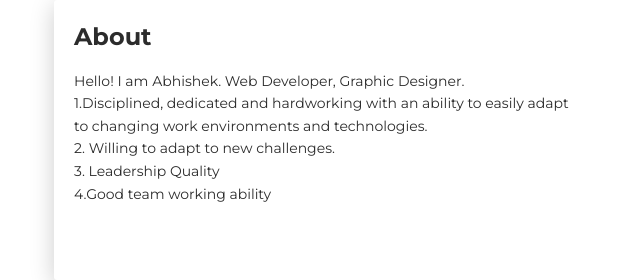
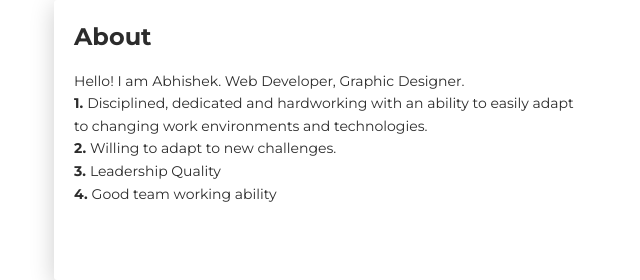
Before and after one commit to Abhi97shek/Profile, a plain HTML site: page index.html in a window 1280 px wide. Shown: the part 620-900 px from the top of the page, 31-671 px from the left. Drawn offline with Linux system fonts and the light colour scheme.

Commit message:
Update index.html

```diff
--- a/index.html
+++ b/index.html
@@ -63,11 +63,11 @@
           <div class="card-body">
             <div class="h4 mt-0 title">About</div>
             <p>Hello! I am Abhishek. Web Developer, Graphic Designer.</br>
-            1.Disciplined, dedicated and hardworking with an ability to easily adapt to changing work
+          <b>1. </b> Disciplined, dedicated and hardworking with an ability to easily adapt to changing work
 environments and technologies.</br>
-             2. Willing to adapt to new challenges.</br>
-            3. Leadership Quality</br>
-            4.Good team working ability
+        <b>2. </b>Willing to adapt to new challenges.</br>
+      <b>3. </b>Leadership Quality</br>
+    <b>4. </b>Good team working ability
 
             </p>
             <p></p>
```
